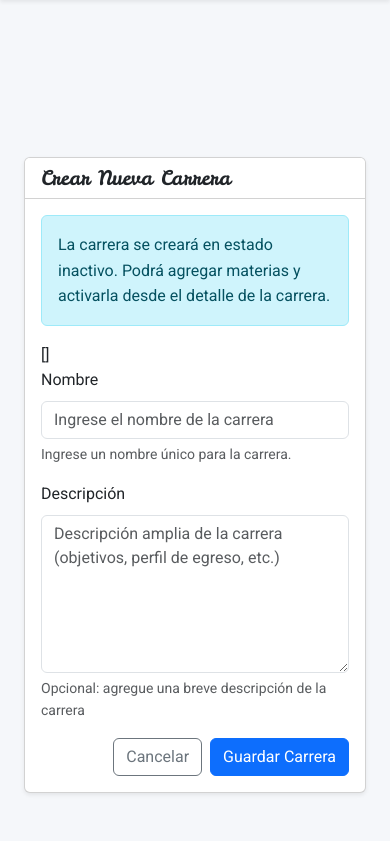
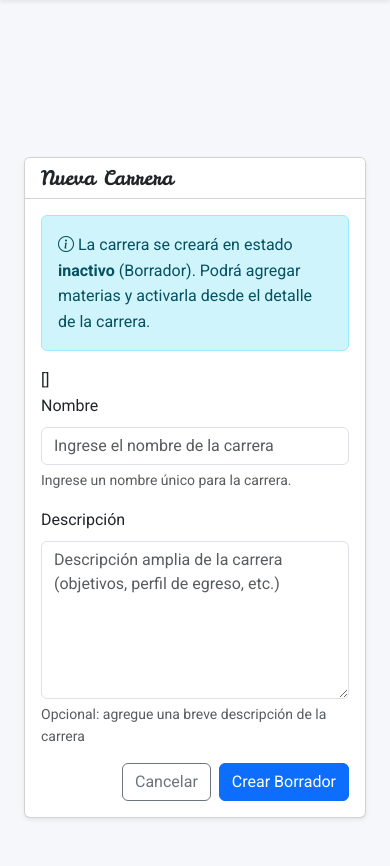
Before and after one commit to jazzzz0/sistema-gestion-academica, a Django app: page /careers/create/ in a window 390 px wide. Shown: the part 67-933 px from the top of the page. Before the commit the page ends 864 px from the top, so only its background shows below. Run offline with Django 5.2, Linux system fonts and the light colour scheme; a user stored in the database is signed in; tables that the repository leaves empty hold one stand-in row (values such as "Sample post").

Commit message:
feat(career): refactor career form to accept both create and update actions

```diff
--- a/careers/templates/careers/career_create.html
+++ /dev/null
@@ -1,90 +0,0 @@
-{% extends 'base.html' %}
-
-{% load static %}
-
-{% block title %}{{ title }}{% endblock %}
-
-{% block content %}
-<div class="container my-5">
-  <div class="row justify-content-center">
-    <div class="col-12 col-md-8">
-
-      <!-- Card principal -->
-      <div class="card shadow-sm">
-        <div class="card-header bg-white">
-          <h2 class="h5 mb-0"> {{ title }} </h2>
-        </div>
-
-        <div class="card-body">
-          <!-- Nota informativa -->
-          <div class="alert alert-info" role="alert">
-            La carrera se creará en estado inactivo. Podrá agregar materias y activarla desde el detalle de la carrera.
-          </div>
-
-          <!-- Errores no asociados a campo -->
-          {% if form.non_field_errors %}
-            <div class="alert alert-danger">
-              <ul class="mb-0">
-                {% for err in form.non_field_errors %}
-                  <li>{{ err }}</li>
-                {% endfor %}
-              </ul>
-            </div>
-          {% endif %}
-
-          <!-- Formulario -->
-          <form method="post" novalidate>
-            {% csrf_token %}
-            {{ form.hidden_fields }}
-
-            <!-- Nombre -->
-            <div class="mb-3">
-              <label for="{{ form.name.id_for_label }}" class="form-label">Nombre</label>
-              <input
-                type="text"
-                name="{{ form.name.html_name }}"
-                id="{{ form.name.id_for_label }}"
-                value="{{ form.name.value|default_if_none:'' }}"
-                class="form-control{% if form.name.errors %} is-invalid{% endif %}"
-                placeholder="Ingrese el nombre de la carrera"
-                required
-              >
-              {% if form.name.help_text %}
-                <div class="form-text">{{ form.name.help_text }}</div>
-              {% endif %}
-              {% for error in form.name.errors %}
-                <div class="invalid-feedback">{{ error }}</div>
-              {% endfor %}
-            </div>
-
-            <!-- Descripción -->
-            <div class="mb-3">
-              <label for="{{ form.description.id_for_label }}" class="form-label">Descripción</label>
-              <textarea
-                name="{{ form.description.html_name }}"
-                id="{{ form.description.id_for_label }}"
-                class="form-control{% if form.description.errors %} is-invalid{% endif %}"
-                rows="6"
-                placeholder="Descripción amplia de la carrera (objetivos, perfil de egreso, etc.)"
-              >{{ form.description.value|default_if_none:'' }}</textarea>
-              {% if form.description.help_text %}
-                <div class="form-text">{{ form.description.help_text }}</div>
-              {% endif %}
-              {% for error in form.description.errors %}
-                <div class="invalid-feedback">{{ error }}</div>
-              {% endfor %}
-            </div>
-
-            <!-- Botones acción -->
-            <div class="d-flex gap-2 justify-content-end">
-              <a href="{% url 'careers:career_list' %}" class="btn btn-outline-secondary">Cancelar</a>
-              <button type="submit" class="btn btn-primary">Guardar Carrera</button>
-            </div>
-          </form>
-        </div> <!-- card-body -->
-      </div> <!-- card -->
-    </div> <!-- col -->
-  </div> <!-- row -->
-</div> <!-- container -->
-
-{% endblock %}
--- a/careers/templates/careers/career_form.html
+++ b/careers/templates/careers/career_form.html
@@ -1,15 +1,107 @@
-{% extends "base.html" %}
+{% extends 'base.html' %}
+{% load static %}
 
-{% block title %}Editar Carrera{% endblock %}
+{% block title %}
+  {% if form.instance.pk %}
+    Editar Carrera | SGA
+  {% else %}
+    Nueva Carrera | SGA
+  {% endif %}
+{% endblock %}
 
 {% block content %}
-    <h1 class="h4 mb-3">Editar Carrera</h1>
+<div class="container my-5">
+  <div class="row justify-content-center">
+    <div class="col-12 col-md-8">
 
-    <form method="post">
-        {% csrf_token %}
-        {{ form.as_p }}
+      <div class="card shadow-sm">
+        <div class="card-header bg-white">
+          <h2 class="h5 mb-0">
+            {% if form.instance.pk %}
+              Editar Carrera: {{ form.instance.name }}
+            {% else %}
+              Nueva Carrera
+            {% endif %}
+          </h2>
+        </div>
 
-        <button class="btn btn-primary">Guardar Cambios</button>
-        <a class="btn btn-secondary" href="{% url 'careers:career_detail' career.pk %}">Cancelar</a>
-    </form>
-{% endblock %}
+        <div class="card-body">
+
+          {% if not form.instance.pk %}
+            <div class="alert alert-info" role="alert">
+              <i class="bi bi-info-circle"></i> La carrera se creará en estado <strong>inactivo</strong> (Borrador). Podrá agregar materias y activarla desde el detalle de la carrera.
+            </div>
+          {% endif %}
+
+          {% if form.non_field_errors %}
+            <div class="alert alert-danger">
+              <ul class="mb-0">
+                {% for err in form.non_field_errors %}
+                  <li>{{ err }}</li>
+                {% endfor %}
+              </ul>
+            </div>
+          {% endif %}
+
+          <form method="post" novalidate>
+            {% csrf_token %}
+            {{ form.hidden_fields }}
+
+            <div class="mb-3">
+              <label for="{{ form.name.id_for_label }}" class="form-label">Nombre</label>
+              <input
+                type="text"
+                name="{{ form.name.html_name }}"
+                id="{{ form.name.id_for_label }}"
+                value="{{ form.name.value|default_if_none:'' }}"
+                class="form-control{% if form.name.errors %} is-invalid{% endif %}"
+                placeholder="Ingrese el nombre de la carrera"
+                required
+              >
+              {% if form.name.help_text %}
+                <div class="form-text">{{ form.name.help_text }}</div>
+              {% endif %}
+              {% for error in form.name.errors %}
+                <div class="invalid-feedback">{{ error }}</div>
+              {% endfor %}
+            </div>
+
+            <div class="mb-3">
+              <label for="{{ form.description.id_for_label }}" class="form-label">Descripción</label>
+              <textarea
+                name="{{ form.description.html_name }}"
+                id="{{ form.description.id_for_label }}"
+                class="form-control{% if form.description.errors %} is-invalid{% endif %}"
+                rows="6"
+                placeholder="Descripción amplia de la carrera (objetivos, perfil de egreso, etc.)"
+              >{{ form.description.value|default_if_none:'' }}</textarea>
+              {% if form.description.help_text %}
+                <div class="form-text">{{ form.description.help_text }}</div>
+              {% endif %}
+              {% for error in form.description.errors %}
+                <div class="invalid-feedback">{{ error }}</div>
+              {% endfor %}
+            </div>
+
+            <div class="d-flex gap-2 justify-content-end">
+
+              {% if form.instance.pk %}
+                <a href="{% url 'careers:career_detail' form.instance.pk %}" class="btn btn-outline-secondary">
+                  Cancelar
+                </a>
+              {% else %}
+                <a href="{% url 'careers:career_list' %}" class="btn btn-outline-secondary">
+                  Cancelar
+                </a>
+              {% endif %}
+
+              <button type="submit" class="btn btn-primary">
+                {% if form.instance.pk %}
+                  Guardar Cambios
+                {% else %}
+                  Crear Borrador
+                {% endif %}
+              </button>
+            </div>
+          </form>
+        </div> </div> </div> </div> </div> {% endblock %}
--- a/careers/views.py
+++ b/careers/views.py
@@ -19,15 +19,8 @@ class CareerCreateView(AdminRequiredMixin, CreateView):
     """
     model = Career
     form_class = CareerForm
-    template_name = "careers/career_create.html"
+    template_name = "careers/career_form.html"
     success_url = reverse_lazy("careers:career_list")
-
-    def get_context_data(self, **kwargs):
-        """Añade contexto extra para el template."""
-        context = super().get_context_data(**kwargs)
-        context["title"] = "Crear Nueva Carrera"
-        context["action"] = "Guardar"
-        return context
 
     def form_valid(self, form):
         self.object = form.save(commit=False)
@@ -74,13 +67,6 @@ class CareerUpdateView(AdminRequiredMixin, UpdateView):
     form_class = CareerForm
     template_name = "careers/career_form.html"
     context_object_name = "career"
-
-    def get_context_data(self, **kwargs):
-        """Contexto adicional para el template"""
-        context = super().get_context_data(**kwargs)
-        context["title"] = "Editar Carrera"
-        context["action"] = "Guardar Cambios"
-        return context
 
     def form_valid(self, form):
         """
```
